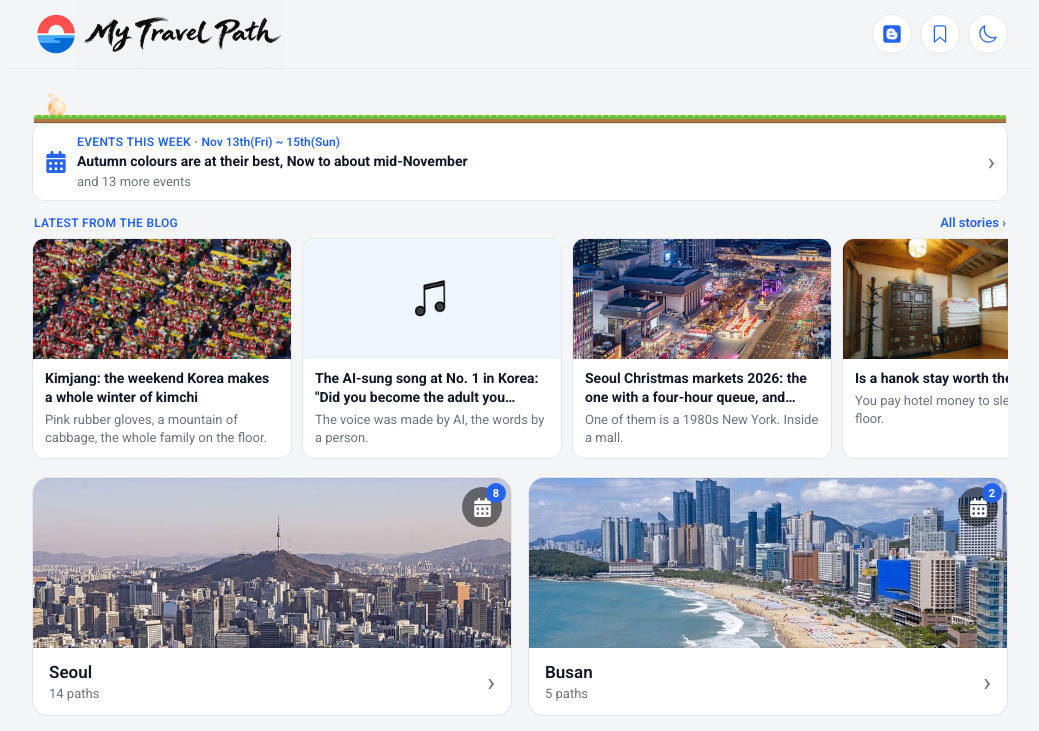
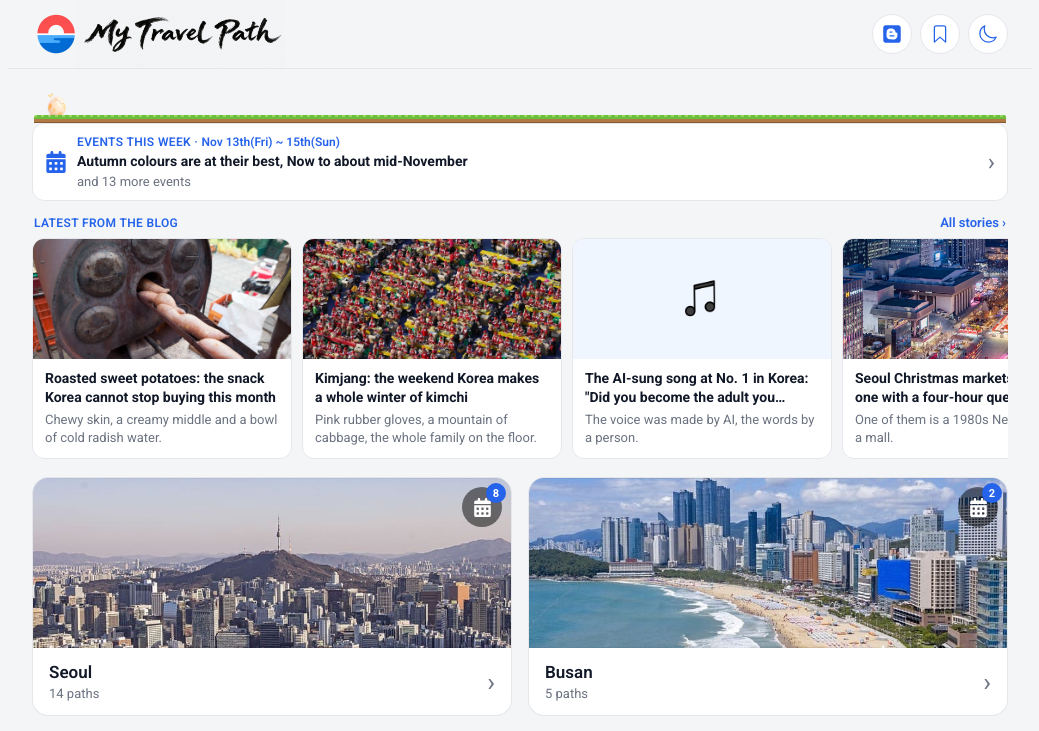
Before and after one commit to jjsoftwareint-ops/MyTravelPath, a React (Vite) app: page / in a window 1280 px wide. Shown: the top 731 px of the page, without its empty margins (120-1159 px from the left). Built offline with nearby package versions, Linux system fonts and the light colour scheme.

Commit message:
Add blog post on roasted sweet potatoes

```diff
--- a/src/data/blog.ts
+++ b/src/data/blog.ts
@@ -38,6 +38,72 @@ export type Post = {
 
 export const posts: Post[] = [
   {
+    id: '2026-11-15-1720',
+    title: 'Roasted sweet potatoes: the snack Korea cannot stop buying this month',
+    description:
+      'Roasted sweet potato (gun-goguma) is the snack of the Korean winter, and sales are jumping. What it tastes like, what Koreans eat it with, and where to find one.',
+    teaser: 'Chewy skin, a creamy middle and a bowl of cold radish water.',
+    icon: 'roasted_sweet_potato',
+    date: '2026-11-15',
+    updated: '2026-11-15',
+    keywords: ['GunGoguma', 'RoastedSweetPotato', 'KoreanStreetFood', 'KoreanWinter', 'KoreanFood', 'KoreaInNovember', 'KoreaTravel'],
+    body: [
+      {
+        type: 'p',
+        text: 'Walk past a Korean convenience store this month and you may smell it before you see it: a hot, sugary, slightly burnt smell. That is **군고구마 (gun-goguma)**, a roasted sweet potato, and it is the snack of the cold season.',
+      },
+      {
+        type: 'p',
+        text: 'Seven-Eleven says its roasted sweet potato sales were up 248% in the two weeks to 3 November, compared with the month before. Its delivery sales were nine times last year\'s.',
+      },
+      {
+        type: 'img',
+        src: 'gungoguma-drum-oven.jpg',
+        alt: 'Sweet potatoes on a metal tray being pushed into a rusty drum roaster on a street',
+        caption: 'The classic street roaster: a drum with the potatoes inside.',
+        href: 'https://commons.wikimedia.org/wiki/File:Gungoguma_drum_can_(sweet_potato_roaster)_2.jpg',
+        credit: { author: '국립국어원 (National Institute of Korean Language)', license: 'CC BY-SA 2.0 KR', licenseUrl: 'https://creativecommons.org/licenses/by-sa/2.0/kr/' },
+      },
+      { type: 'space' },
+      { type: 'h', icon: 'fire', text: 'Skin on, straight from the drum' },
+      {
+        type: 'p',
+        text: 'The potato is roasted whole over a fire, skin on, until the outside goes chewy and the inside turns soft, creamy and very sweet. You eat it hot, and you blow on it before the first bite.',
+      },
+      {
+        type: 'img',
+        src: 'gungoguma-cut-open.jpg',
+        alt: 'Roasted sweet potatoes cut open on a flowery plate, showing bright yellow flesh',
+        caption: 'Cut open: the bright yellow middle.',
+        href: 'https://commons.wikimedia.org/wiki/File:Gun-goguma_3.jpg',
+        credit: { author: '촉촉지구', license: 'CC BY 4.0', licenseUrl: 'https://creativecommons.org/licenses/by/4.0/' },
+      },
+      {
+        type: 'p',
+        text: 'You will hear about two kinds. **밤고구마 (bam-goguma)**, the chestnut sweet potato, is drier and firmer. **호박고구마 (hobak-goguma)**, the pumpkin sweet potato, is yellow, moist and softer.',
+      },
+      { type: 'ad', slot: 'inArticle' },
+      {
+        type: 'p',
+        text: 'The classic partner is cold [동치미](https://www.google.com/search?tbm=isch&q=%EB%8F%99%EC%B9%98%EB%AF%B8) (dongchimi), radish-water kimchi. A hot sweet bite, then a sip of icy, sharp broth. We think it is the best snack pairing in Korea.',
+      },
+      { type: 'space' },
+      { type: 'h', icon: 'convenience_store', text: 'Where to find one' },
+      {
+        type: 'p',
+        text: 'The old street carts are getting rarer. A cart costs about ₩300,000 to buy, and vendors say the margin is thin. So more people now buy from convenience stores and department stores, and the big convenience store chains all sell roasted sweet potatoes.',
+      },
+      {
+        type: 'p',
+        text: 'Look for the smoke first. A cart sold them for ₩2,000–3,000 in central Seoul in 2021, and sweet potatoes have got dearer since.',
+      },
+      {
+        type: 'verdict',
+        text: 'Our verdict: cheap, warm and filling. Buy one on a cold evening and eat it outside, with cold fingers.',
+      },
+    ],
+  },
+  {
     id: '2026-11-14-1814',
     title: 'Kimjang: the weekend Korea makes a whole winter of kimchi',
     description:
```
Also changed, not shown: assets/blog/gungoguma-cut-open.jpg (added), assets/blog/gungoguma-drum-oven.jpg (added).
